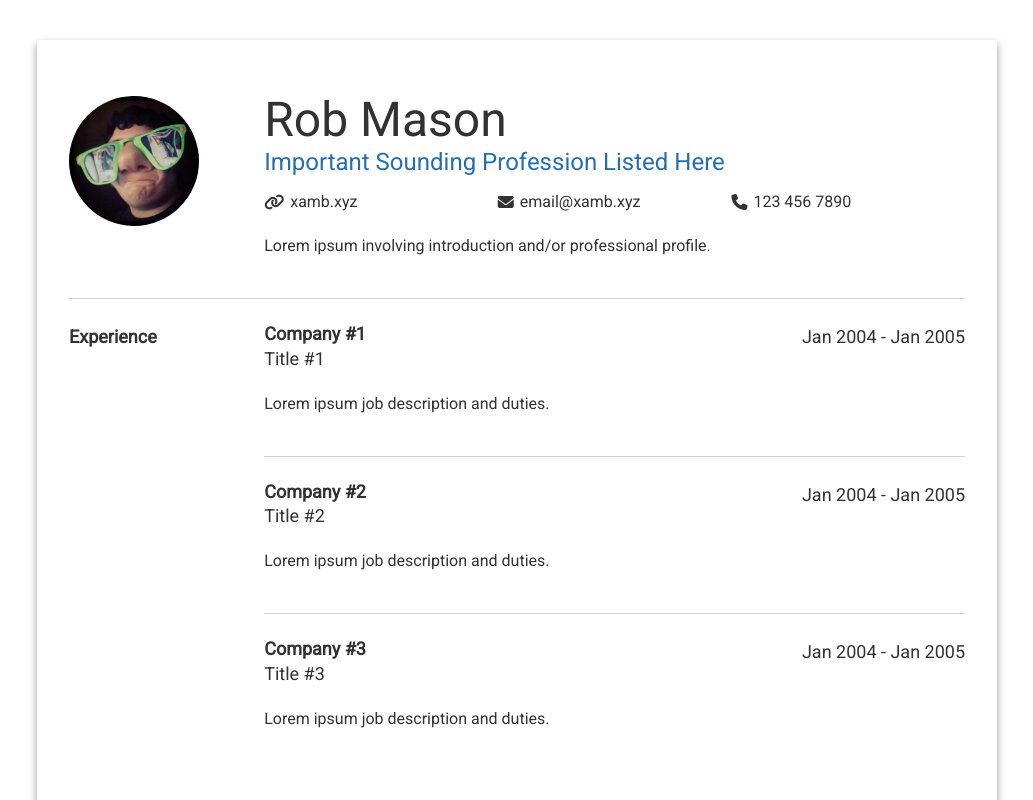
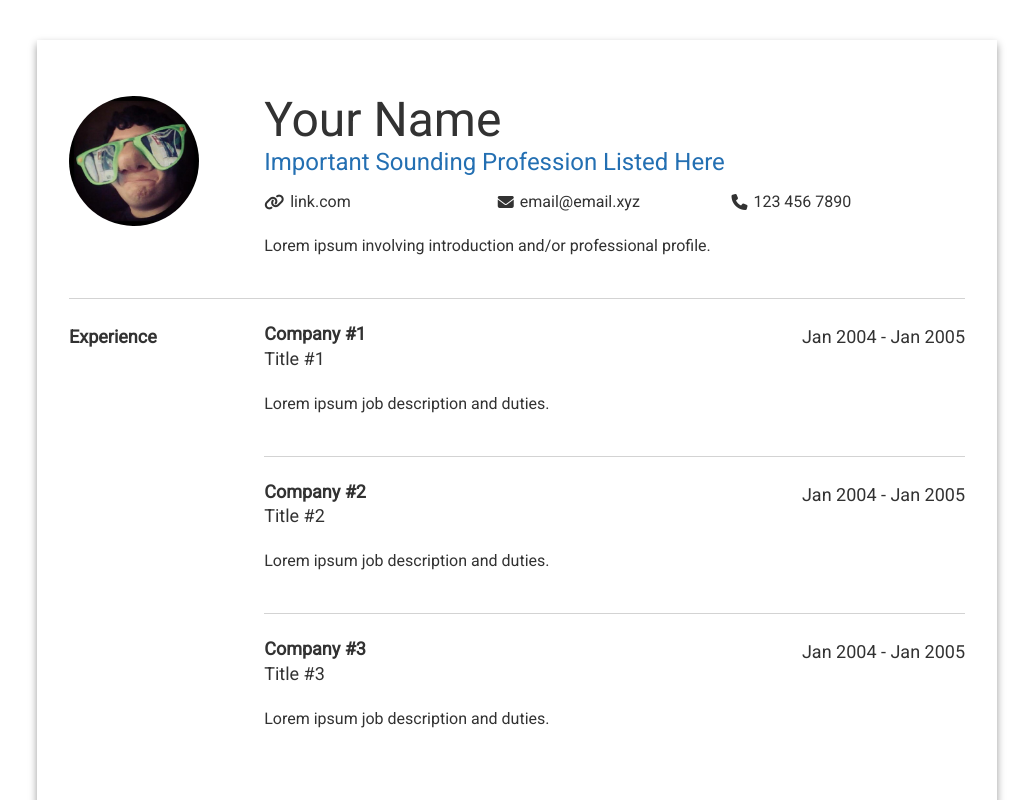
Before and after one commit to necr0mancer/rescv, a plain HTML site: page index.html in a window 1280 px wide. Shown: the top 800 px of the page, without its empty margins (123-1156 px from the left). Drawn offline with Linux system fonts and the light colour scheme.

Commit message:
removed some personally identifiable information

```diff
--- a/index.html
+++ b/index.html
@@ -28,16 +28,16 @@
        <div><img src="avatar.jpg" alt="avatar" class="avatar"></div>
    </div>
    <div>
-   <div class="my-name">Rob Mason</div>
+   <div class="my-name">Your Name</div>
    <div class="my-title">Important Sounding Profession Listed Here</div>
    <div class="links">
        <div class="link-item">
            <i class="fas fa-link"></i>
-           <a href="http://xamb.xyz">xamb.xyz</a>
+           <a href="http://link.link">link.com</a>
        </div>
        <div class="link-item">
            <i class="fas fa-envelope"></i>
-           <a href="mailto:email@email.com">email@xamb.xyz</a>
+           <a href="mailto:email@email.com">email@email.xyz</a>
        </div>
        <div class="link-item">
            <i class="fas fa-phone"></i>
@@ -205,7 +205,7 @@
 <!--<i class="fab fa-mastodon"></i>(Mastodon)-->
 <!--<i class="fab"></i>(Matrix)-->
 <!--<i class="fab fa-linkedin-in"></i>(LinkedIn)-->
-<div class="footer-bottom">Made with {<i class="fas fa-heart"></i>,<i class="fas fa-brain"></i>} by $(Rob);</div>
+<div class="footer-bottom">Made with {<i class="fas fa-heart"></i>,<i class="fas fa-brain"></i>} by $(RobM);</div>
 
 </footer>
 
```
Also changed, not shown: 1 other file.
